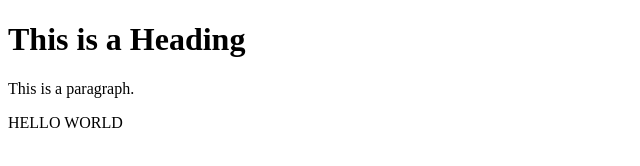
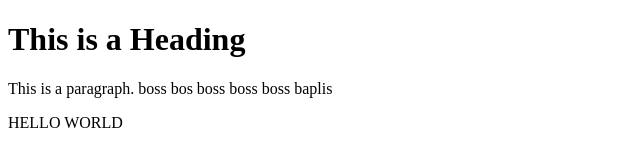
Before and after one commit to etff7/etff7.github.io, a plain HTML site: page index.html in a window 1280 px wide. Shown: the whole page, without its empty margins (0-640 px from the left). Drawn offline with Linux system fonts and the light colour scheme.

Commit message:
Update index.html

```diff
--- a/index.html
+++ b/index.html
@@ -6,7 +6,7 @@
 <body>
 
 <h1>This is a Heading</h1>
-<p>This is a paragraph.</p>
+<p>This is a paragraph. boss bos boss boss boss baplis</p>
 <p id="demo"></p>
 <script>
 document.getElementById("demo").innerHTML = "HELLO WORLD";
```
